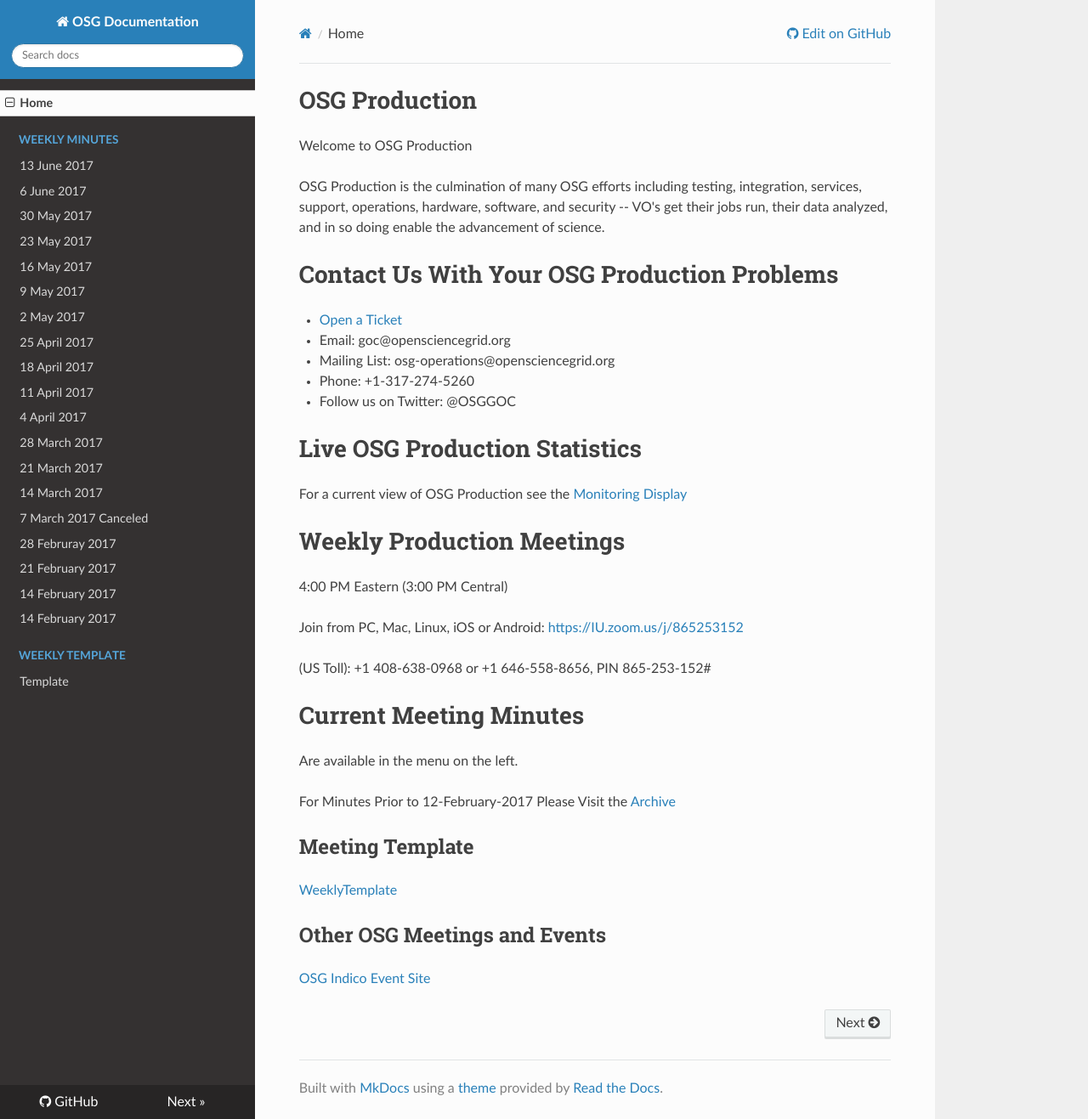
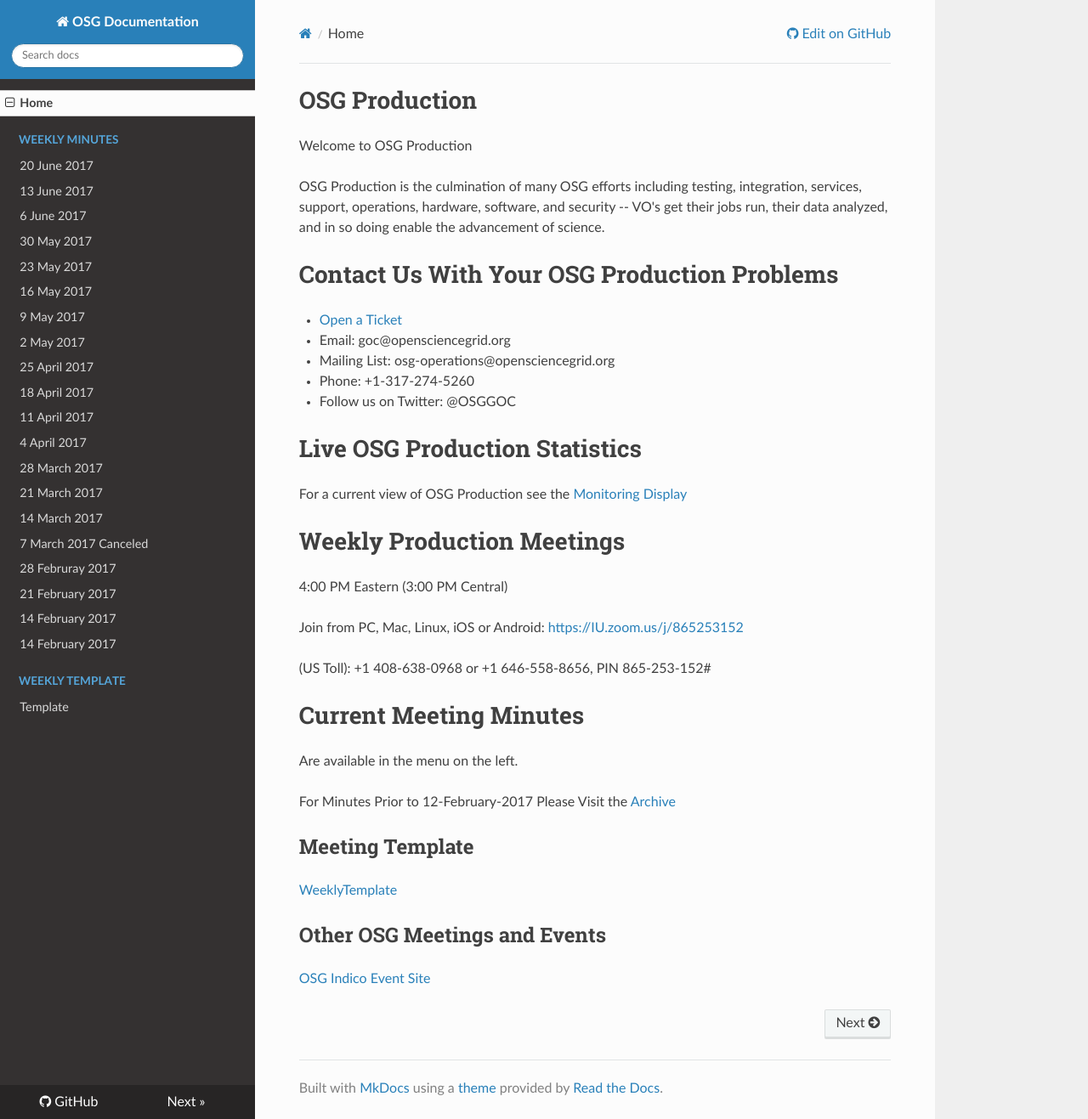
Before and after one commit to zsshah/production, an MkDocs documentation site: the page built from docs/index.md, in a window 1280 px wide and 1317 px high. Shown: the whole window at 85% size. Built offline with MkDocs 1.6.1, drawn with Linux system fonts in a browser that asks for light colours; nearby versions of some CDN libraries; old or Windows-style settings are respelled for this version of MkDocs.

Commit message:
Update mkdocs.yml

```diff
--- a/mkdocs.yml
+++ b/mkdocs.yml
@@ -9,6 +9,7 @@ extra_css:
 pages:
 - Home: 'index.md'
 - Weekly Minutes:
+  - '20 June 2017': 'WeeklyMinutes/20June2017.md'
   - '13 June 2017': 'WeeklyMinutes/13June2017.md'
   - '6 June 2017': 'WeeklyMinutes/06June2017.md'
   - '30 May 2017': 'WeeklyMinutes/30May2017.md'
```
